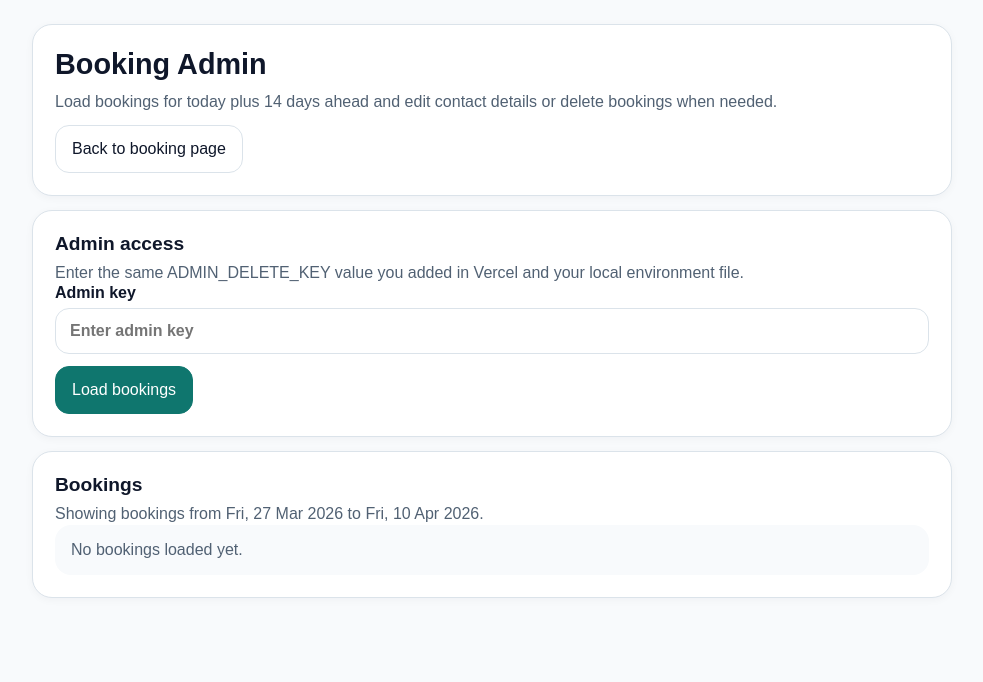
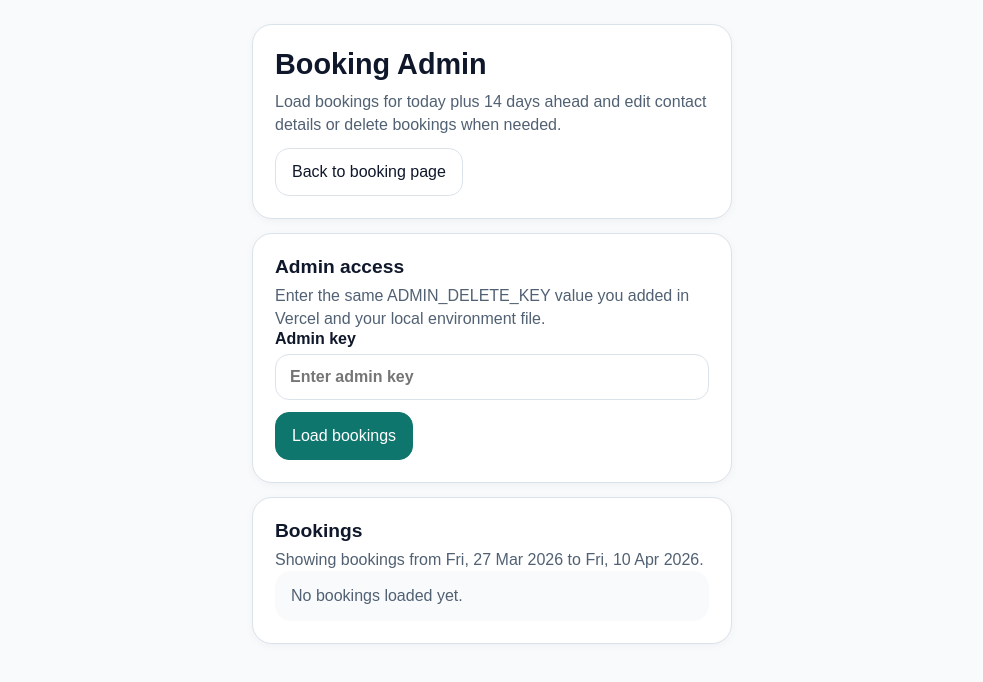
Before and after one commit to jackhalstead/WM-Tennis-Bookings, a Next.js app: page /admin in a window 1280 px wide. Shown: the top 682 px of the page, without its empty margins (148-1131 px from the left). Built offline with nearby package versions, Linux system fonts and the light colour scheme.

Commit message:
Update globals.css 480px update
shell to 480px

```diff
--- a/app/globals.css
+++ b/app/globals.css
@@ -56,11 +56,11 @@ button {
 }
 
 .mobile-shell {
-  max-width: 760px;
+  max-width: 480px;
 }
 
 .admin-shell {
-  max-width: 920px;
+  max-width: 480px;
 }
 
 .card {
```
